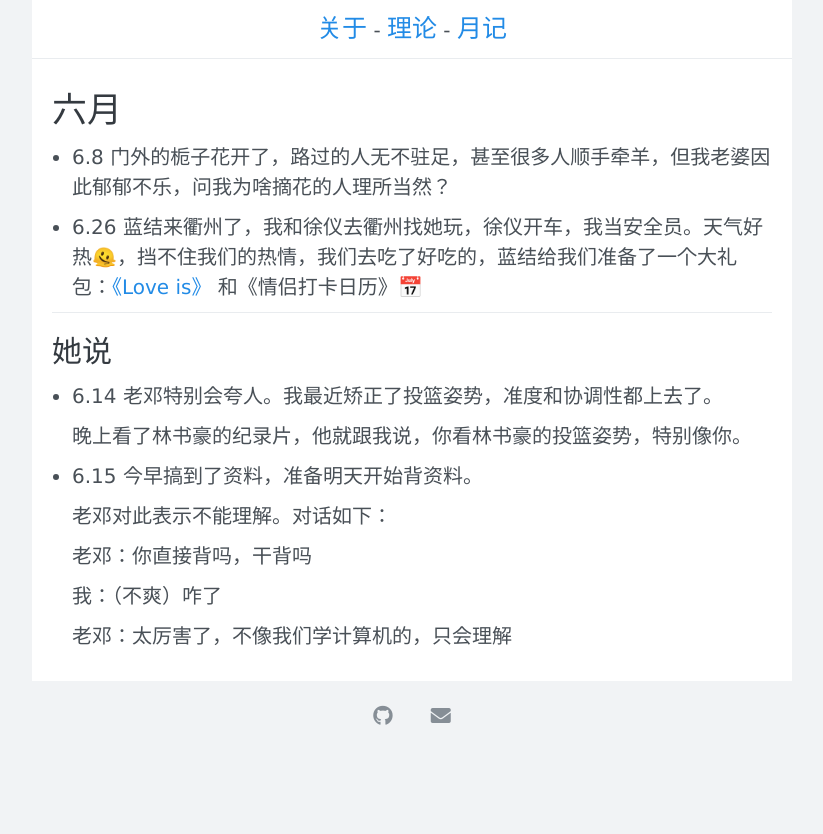
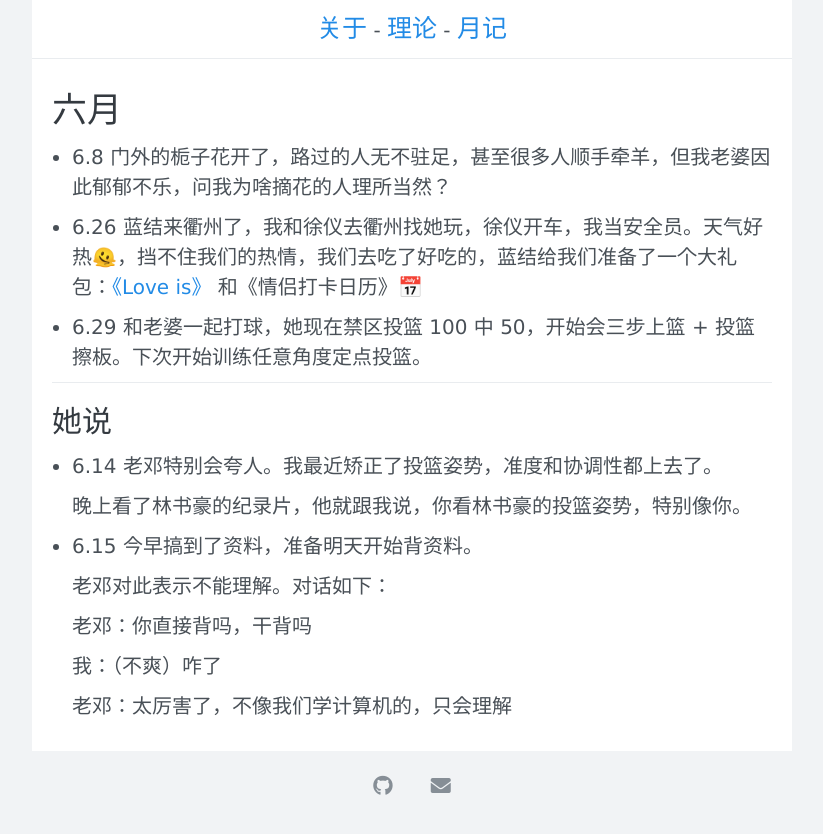
Before and after one commit to xuyilife/xuyilife.github.io, a Jekyll site: the page built from posts/timeline/2022/06.md, in a window 1280 px wide. Shown: the top 834 px of the page, without its empty margins (228-1051 px from the left). Built offline with Jekyll 4.4.1, drawn with Linux system fonts in a browser that asks for light colours; nearby versions of some CDN libraries.

Commit message:
篮球进度

```diff
--- a/posts/timeline/2022/06.md
+++ b/posts/timeline/2022/06.md
@@ -5,6 +5,8 @@ title: 六月
 - 6.8 门外的栀子花开了，路过的人无不驻足，甚至很多人顺手牵羊，但我老婆因此郁郁不乐，问我为啥摘花的人理所当然？
 
 - 6.26 蓝结来衢州了，我和徐仪去衢州找她玩，徐仪开车，我当安全员。天气好热🫠，挡不住我们的热情，我们去吃了好吃的，蓝结给我们准备了一个大礼包：[《Love is》](https://book.douban.com/subject/34780357/) 和《情侣打卡日历》📅
+
+- 6.29 和老婆一起打球，她现在禁区投篮 100 中 50，开始会三步上篮 + 投篮擦板。下次开始训练任意角度定点投篮。
 
 ## 她说
 
```
